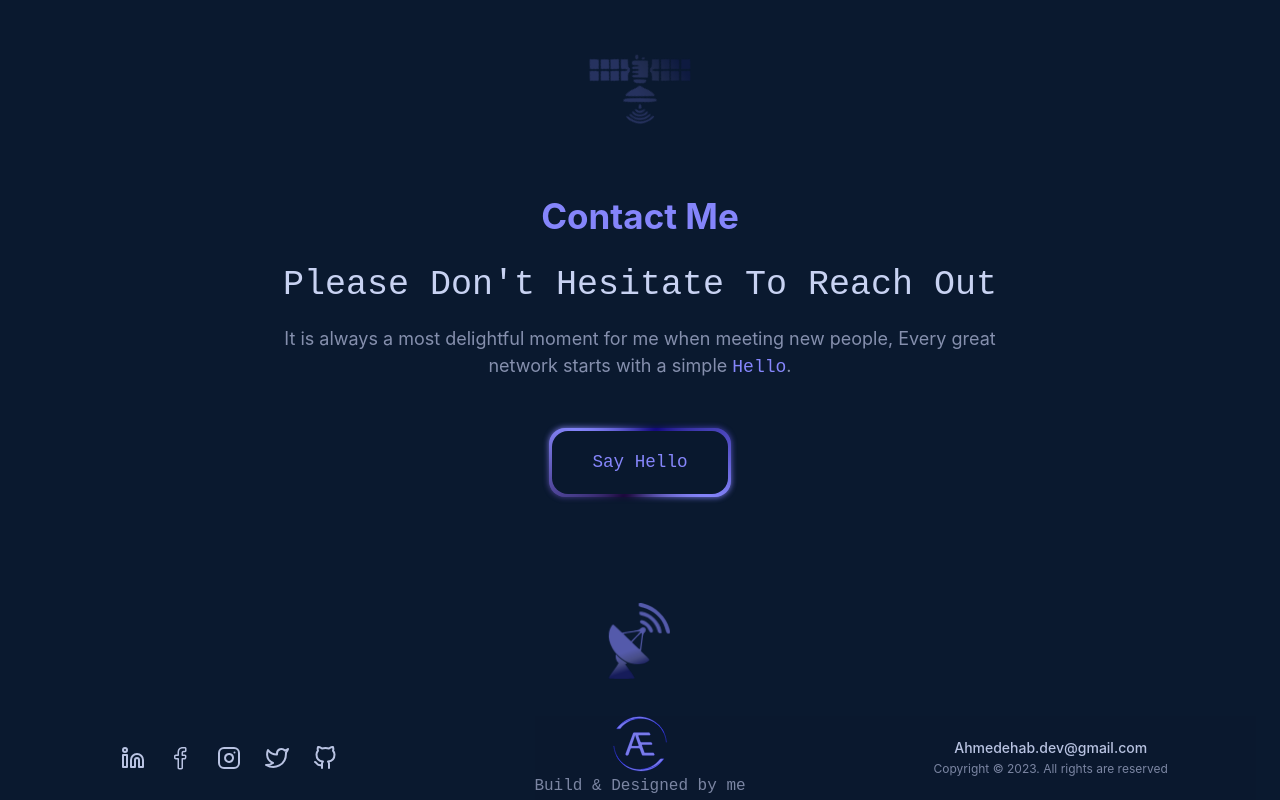
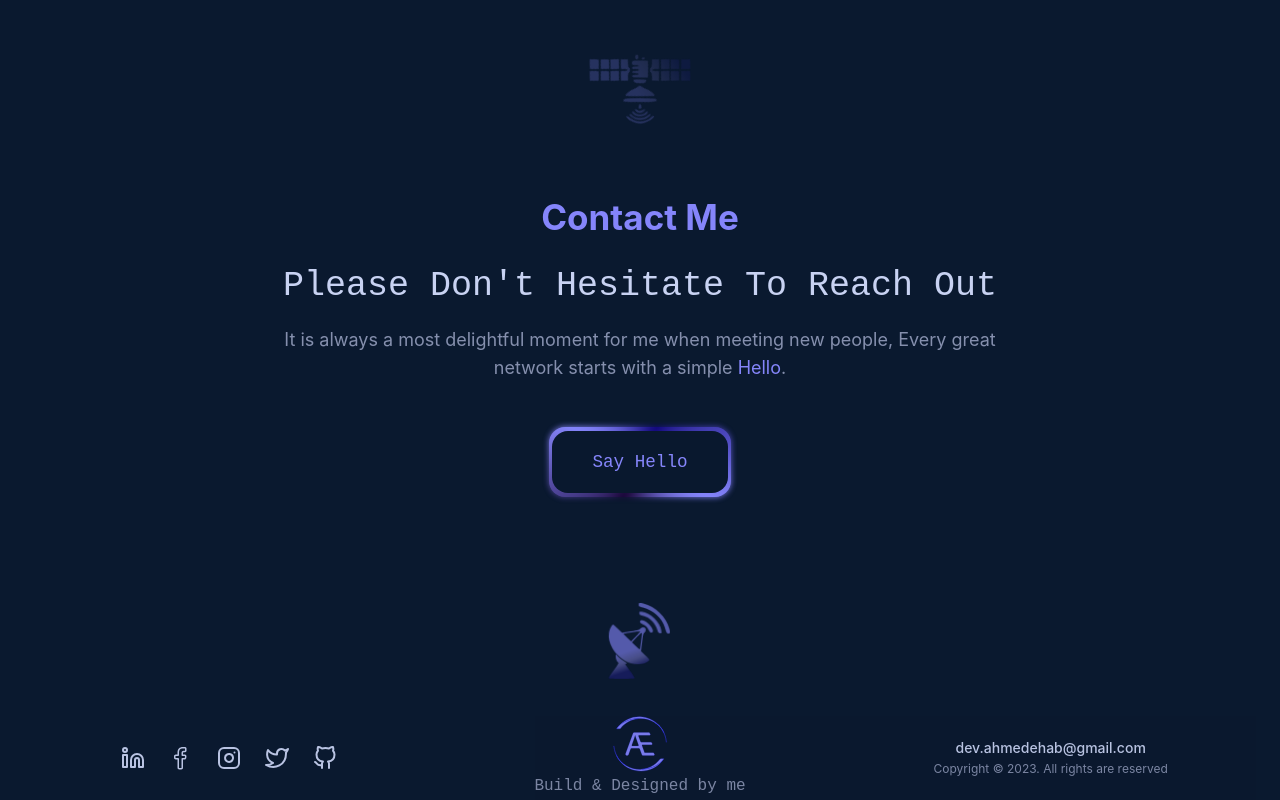
Before and after one commit to Goblo7/aes-portfolio, a React (Create React App) app: page / in a window 1280 px wide. Shown: the part 2735-3535 px from the top of the page. Built offline with nearby package versions, Linux system fonts and the light colour scheme.

Commit message:
upadate v-0.23

```diff
--- a/src/components/fooder/fooder.componets.jsx
+++ b/src/components/fooder/fooder.componets.jsx
@@ -148,7 +148,7 @@ export default function Fooder() {
         </Grid>
         <Grid sx={copyrightsContainer} item>
           <Typography variant="subtitle2" sx={copyrightsEmail}>
-            Ahmedehab.dev@gmail.com
+            dev.ahmedehab@gmail.com
           </Typography>
           <Typography variant="caption" sx={copyRights}>
             Copyright © 2023. All rights are reserved
--- a/src/sections/contact/contact.section.jsx
+++ b/src/sections/contact/contact.section.jsx
@@ -167,7 +167,7 @@ export default function ContactSection() {
         <Typography variant="p" sx={contactDescriptionPraragraph}>
           It is always a most delightful moment for me when meeting new people,
           Every great network starts with a simple {""}
-          <Typography variant="button" sx={contactDescriptionHelloWord}>
+          <Typography variant="caption" sx={contactDescriptionHelloWord}>
           Hello
           </Typography>
           .
```
